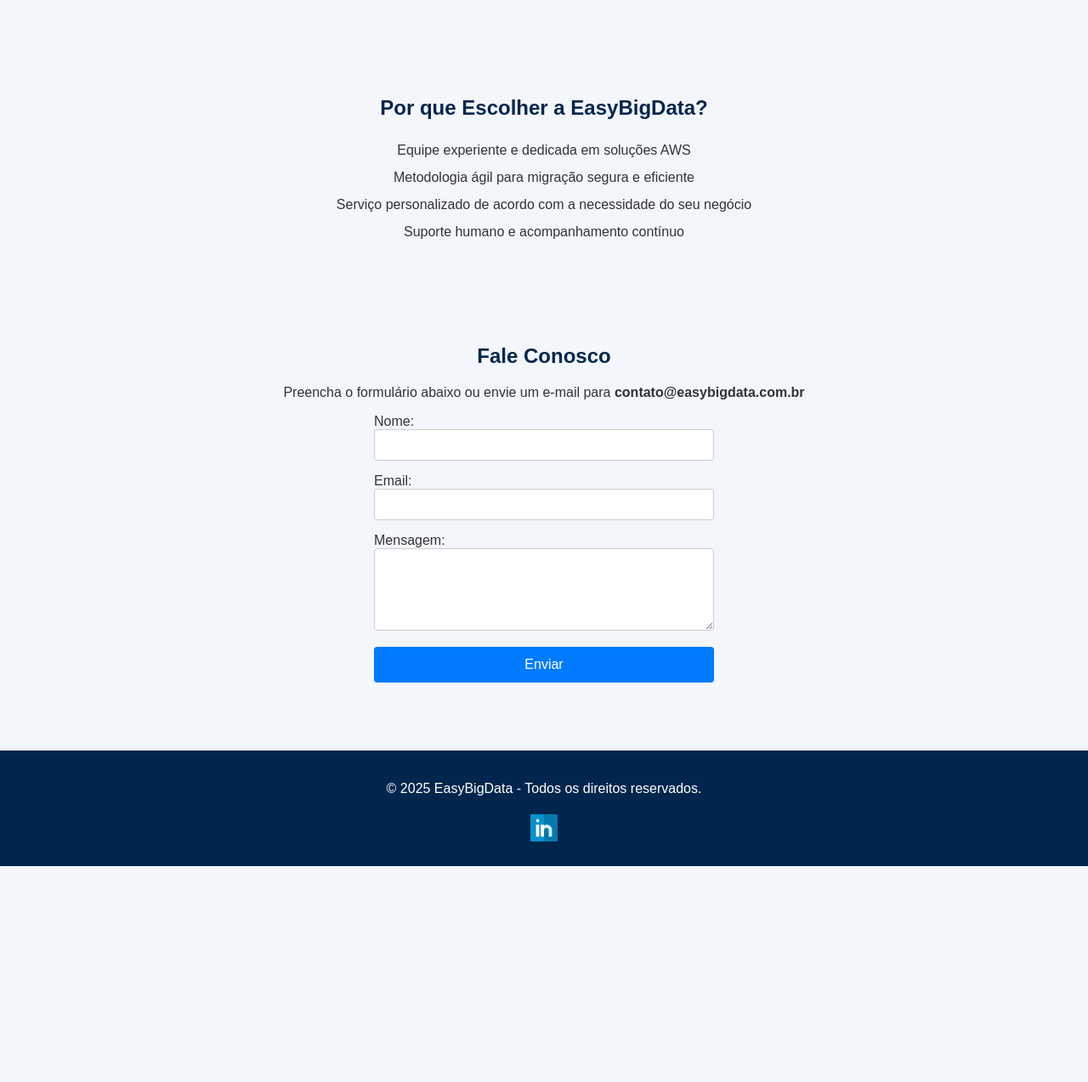
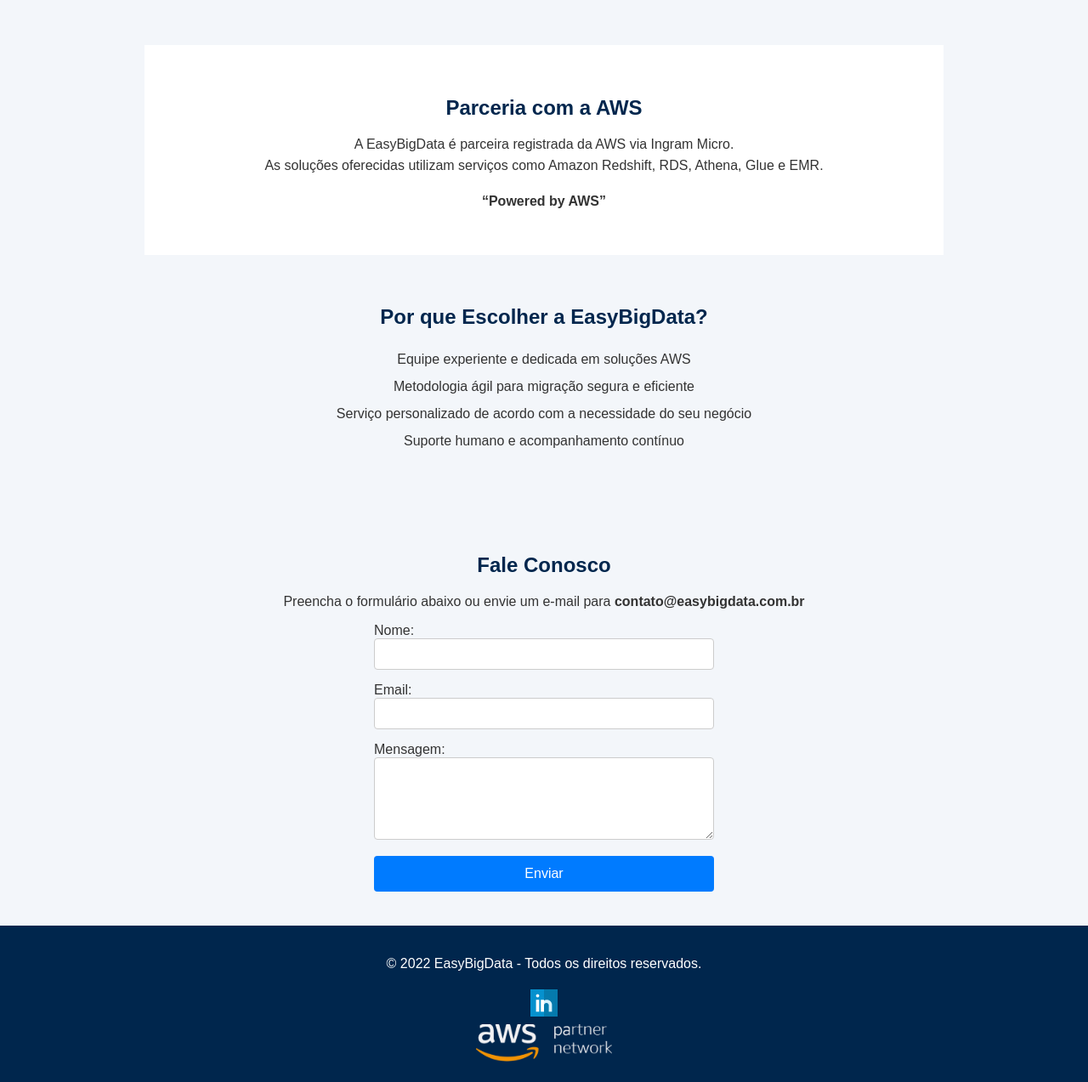
Before and after one commit to claudioMjedi1979/site_easy, a plain HTML site: page index.html in a window 1280 px wide. Shown: the part 817-2090 px from the top of the page at 85% size. Before the commit the page ends 1836 px from the top, so only its background shows below. Drawn offline with Linux system fonts and the light colour scheme.

Commit message:
incluso o logo e texto aws

```diff
--- a/index.html
+++ b/index.html
@@ -37,6 +37,16 @@
     </ul>
   </section>
 
+  <!-- NOVA SEÇÃO ADICIONADA -->
+  <section id="parceria-aws">
+    <h2>Parceria com a AWS</h2>
+    <p>
+      A EasyBigData é parceira registrada da AWS via Ingram Micro.<br>
+      As soluções oferecidas utilizam serviços como Amazon Redshift, RDS, Athena, Glue e EMR.
+    </p>
+    <p><strong>“Powered by AWS”</strong></p>
+  </section>
+
   <section id="vantagens">
     <h2>Por que Escolher a EasyBigData?</h2>
     <ul>
@@ -61,11 +71,20 @@
     </form>
   </section>
 
+  <!-- RODAPÉ UNIFICADO -->
   <footer>
-  <p>&copy; 2025 EasyBigData - Todos os direitos reservados.</p>
-  <div class="social">
-    <a href="https://www.linkedin.com/company/83474318/admin/dashboard/" target="_blank" title="LinkedIn">
-      <img src="assets/logo_linkedin.png" alt="LinkedIn" class="social-icon" />
-    </a>
-  </div>
-</footer>
+    <div class="footer-content">
+      <div class="footer-left">
+        <p>&copy; 2022 EasyBigData - Todos os direitos reservados.</p>
+        <a href="https://www.linkedin.com/company/83474318/admin/dashboard/" target="_blank" title="LinkedIn">
+          <img src="assets/logo_linkedin.png" alt="LinkedIn" class="social-icon" />
+        </a>
+      </div>
+      <div class="footer-right">
+        <img src="assets/logo_aws.png" alt="AWS Partner" class="logo-aws">
+      </div>
+    </div>
+  </footer>
+
+</body>
+</html>
--- a/style.css/style.css
+++ b/style.css/style.css
@@ -99,9 +99,6 @@ footer {
   margin-top: 40px;
 }
 
-footer .social {
-  margin-top: 10px;
-}
 
 .social-icon {
   width: 32px;
@@ -111,6 +108,49 @@ footer .social {
   transition: transform 0.2s ease;
 }
 
-.social-icon:hover {
-  transform: scale(1.1);
+
+
+
+
+.footer-container {
+  display: flex;
+  justify-content: flex-end;
+  align-items: center;
 }
+
+.logo-aws {
+  width: 160px;
+  height: auto;
+  opacity: 0.95;
+}
+
+footer {
+  background-color: #00264d;
+  color: white;
+  padding: 20px 40px;
+  margin-top: 0; /* Garante que não haja espaço acima */
+}
+
+body > *:last-child {
+  margin-bottom: 0;
+}
+
+#parceria-aws {
+  background-color: #ffffff;
+  padding: 40px 20px;
+  max-width: 900px;
+  margin: 0 auto;
+  text-align: center;
+}
+
+#parceria-aws h2 {
+  color: #00264d;
+  margin-bottom: 15px;
+}
+
+#parceria-aws p {
+  font-size: 16px;
+  color: #333;
+  line-height: 1.6;
+  margin-bottom: 10px;
+}
```
Also changed, not shown: assets/logo_aws.png (added).
